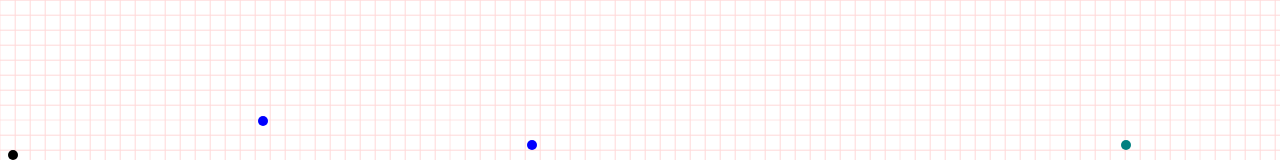
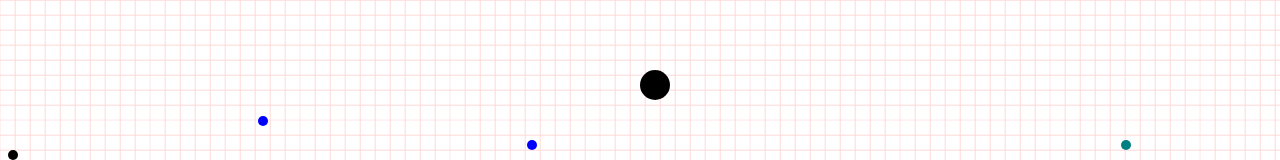
Before and after one commit to davidbrodskiy/agarclone, a plain HTML site: page src/index.html in a window 1280 px wide. Shown: the part 330-490 px from the top of the page. Drawn offline with nearby package versions, Linux system fonts and the light colour scheme.

Commit message:
added and placed a player

```diff
--- a/src/index.css
+++ b/src/index.css
@@ -13,4 +13,16 @@ width: 10px;
 background-color: blue;
 position: absolute;
 border-radius: 50%;
+
 }
+
+.player {
+height: 30px;
+width: 30px;
+background-color: black;
+position: fixed;
+border-radius: 50%;
+
+top: 50%;
+left: 50%;
+}
--- a/src/index.js
+++ b/src/index.js
@@ -1,6 +1,12 @@
 $(document).ready(function() {
   var colors = ['red', 'purple', 'blue', 'black', 'teal', 'magenta', 'pink', 'orange'];
   var maximum = 400;
+
+    function placeplayer() {
+	  var color = colors[Math.floor(Math.random() * 8)];
+
+      $('body').append($('<div class="player" style="background-color: ' + color + ';"></div>'));
+    }
 
 	function placefood() {
 	  var topcord = Math.random() * $(window).height();
@@ -14,6 +20,8 @@ $(document).ready(function() {
     //placefood();
   //}
 
+  placeplayer();
+
   window.setInterval(function() {
   	var currentnumber = $('.food').length;
 
```
